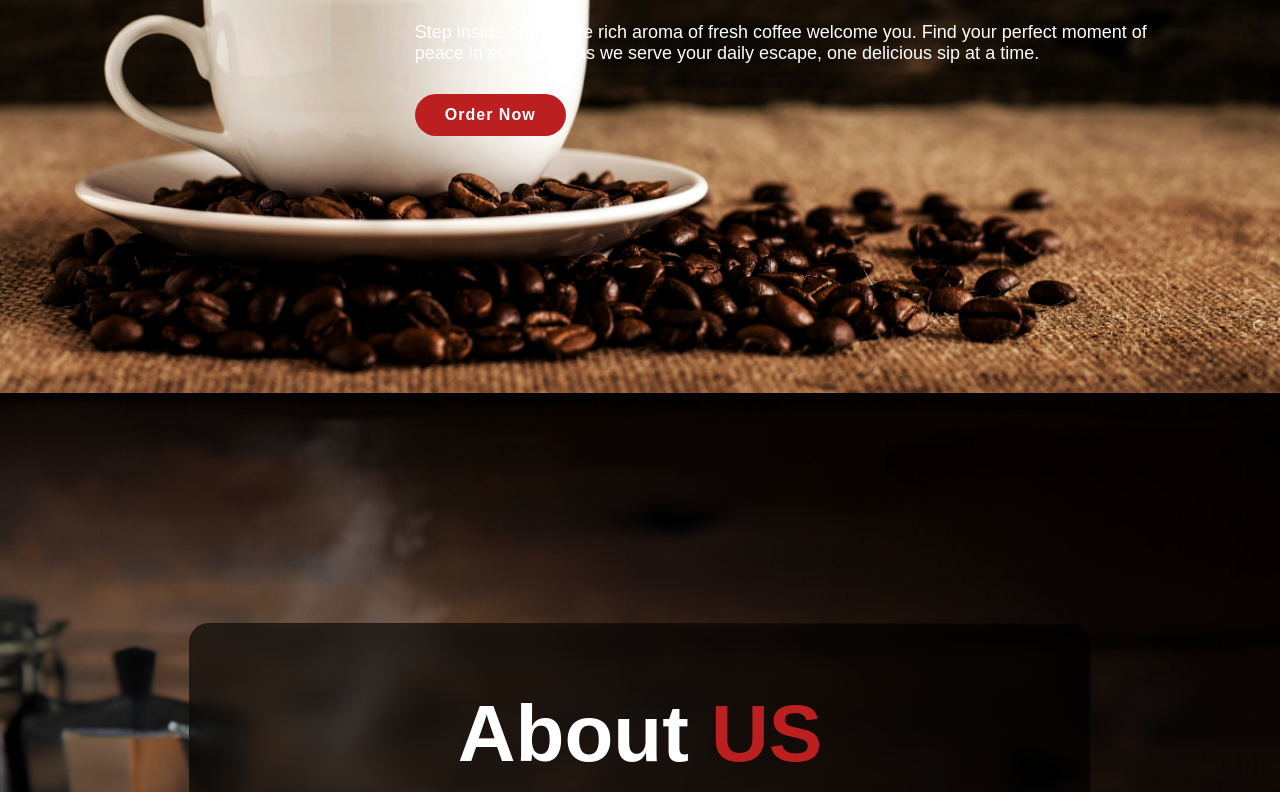
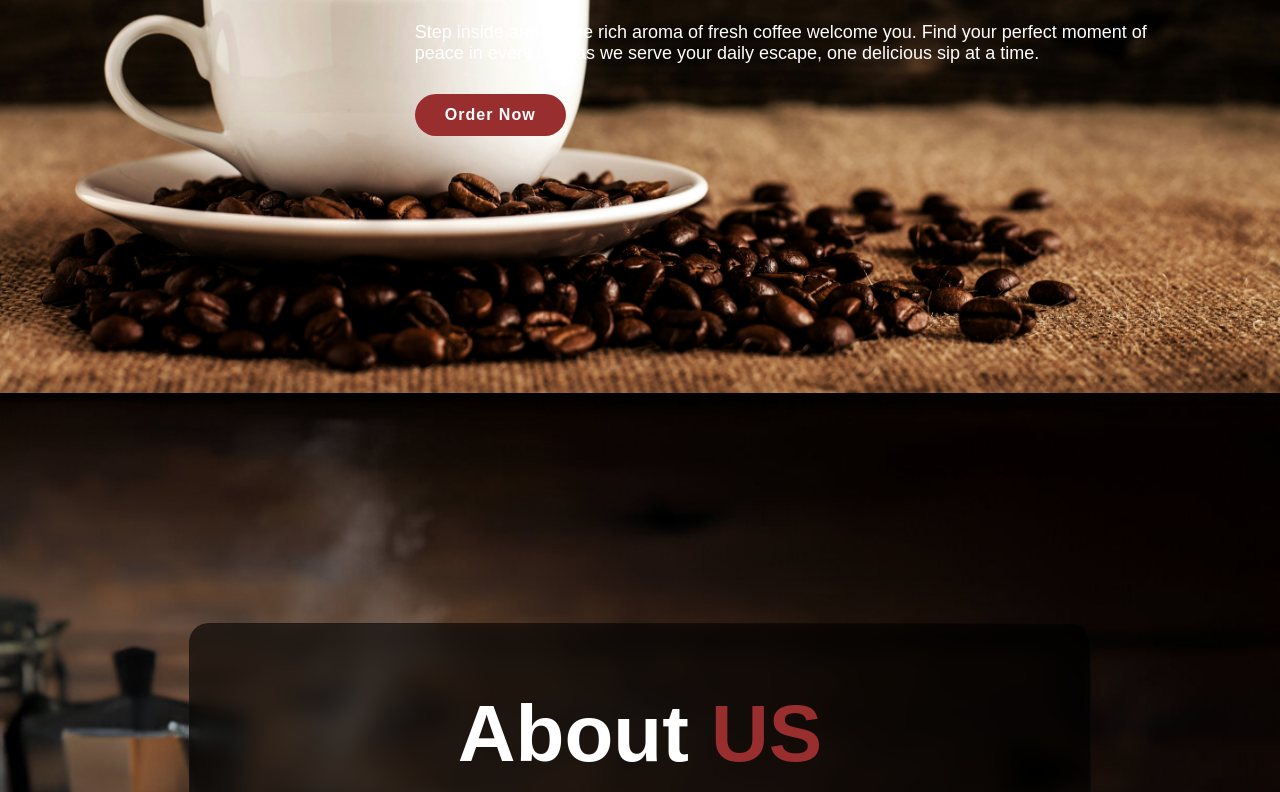
Before and after one commit to intiaz-tapu/Coffee_Shop, a plain HTML site: page index.html in a window 1280 px wide. Shown: the part 407-1199 px from the top of the page. Drawn offline with nearby package versions, Linux system fonts and the light colour scheme.

Commit message:
Update style.css

```diff
--- a/style.css
+++ b/style.css
@@ -12,7 +12,7 @@
 :root{
     --bg-color: black;
     --text-color: white;
-    --main-color: #bb1f1f;
+    --main-color: #992e2e;
 
 }
 html{
```
